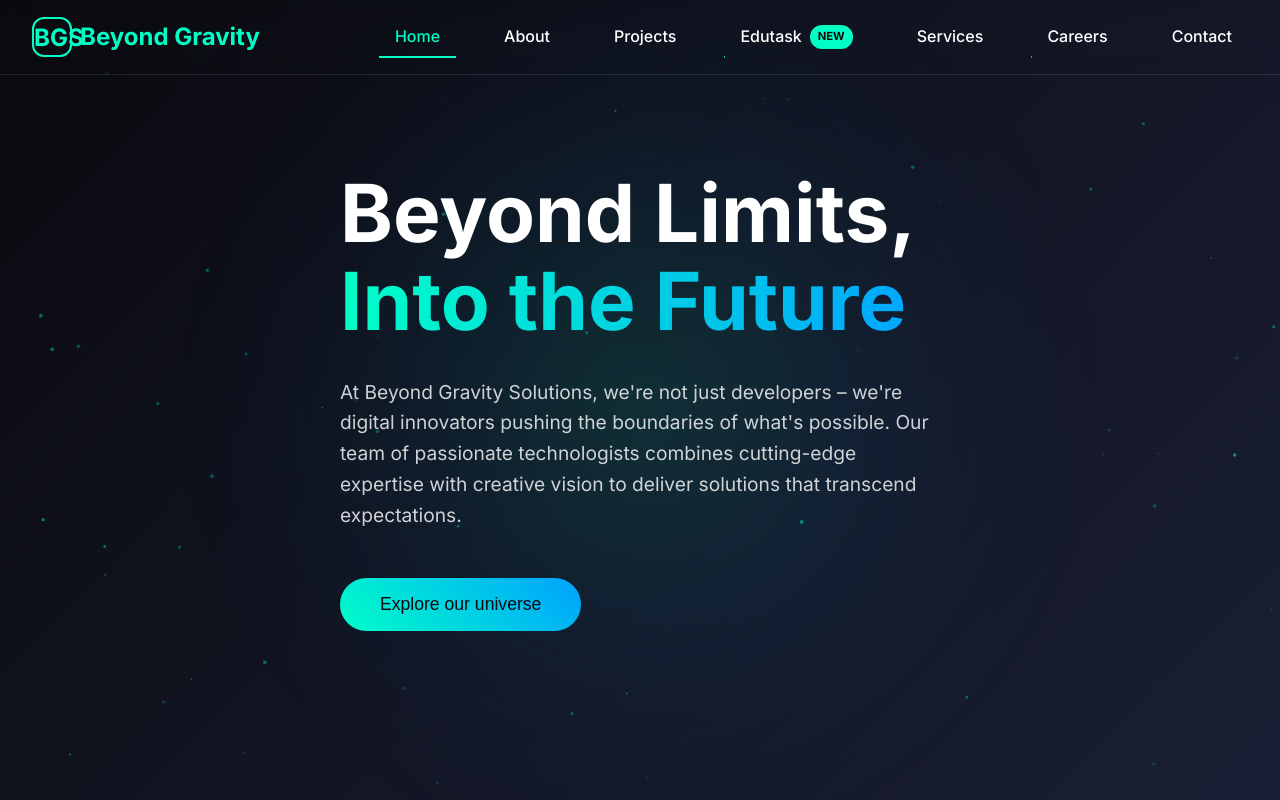
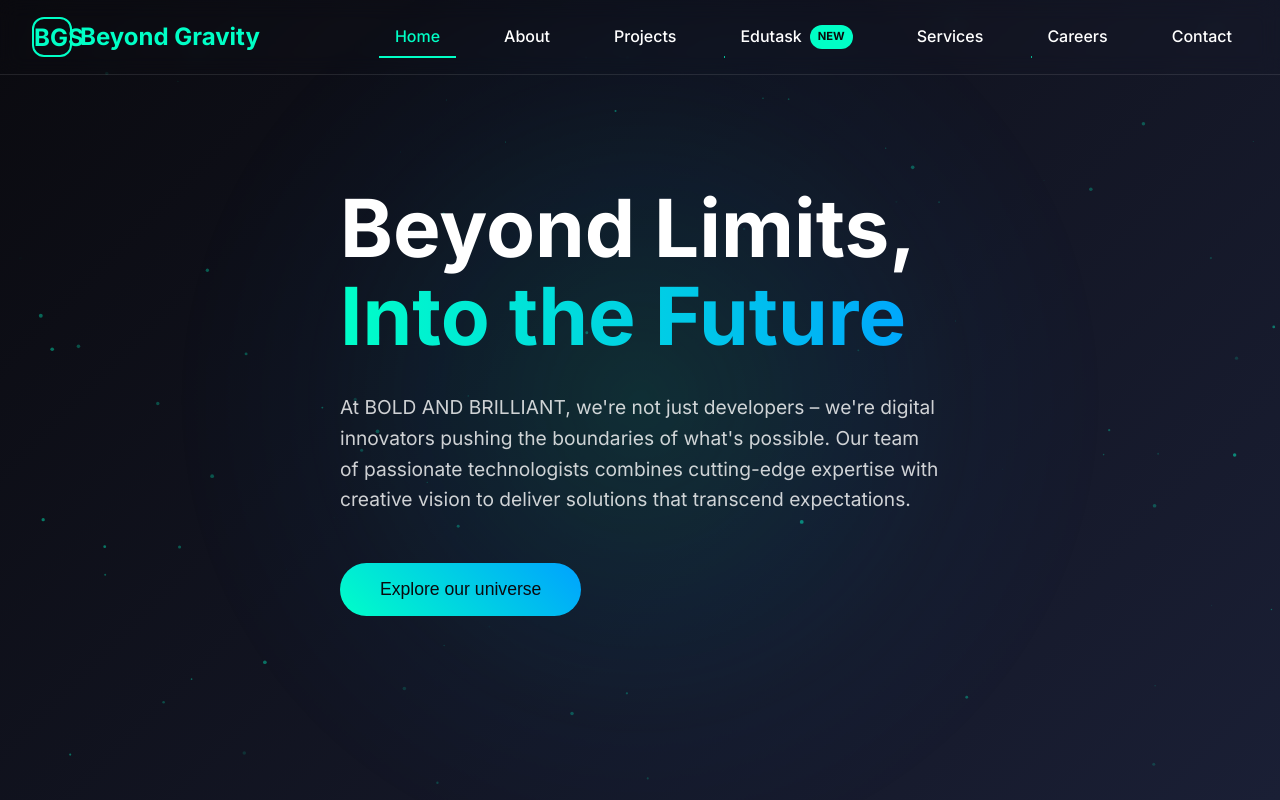
Before and after one commit to Nyandiekahh/Beyond-Gravity-Solutions, a React (Create React App) app: page / in a window 1280 px wide. Shown: the top 800 px of the page. Built offline with nearby package versions, Linux system fonts and the light colour scheme.

Commit message:
Update Hero.js

```diff
--- a/src/components/home/Hero.js
+++ b/src/components/home/Hero.js
@@ -275,7 +275,7 @@ const Hero = () => {
             animate={{ opacity: 1, y: 0 }}
             transition={{ duration: 0.8, delay: 0.2 }}
           >
-            At Beyond Gravity Solutions, we're not just developers – we're digital
+            At BOLD AND BRILLIANT, we're not just developers – we're digital
             innovators pushing the boundaries of what's possible. Our team of
             passionate technologists combines cutting-edge expertise with creative
             vision to deliver solutions that transcend expectations.
```
